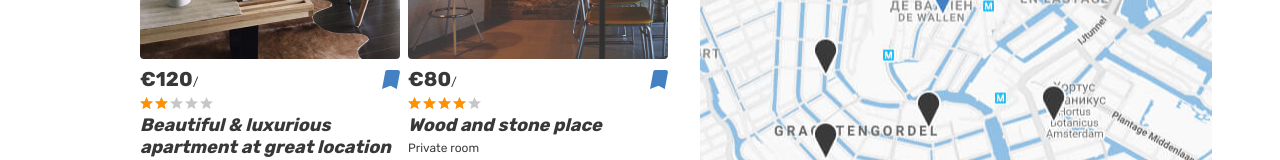
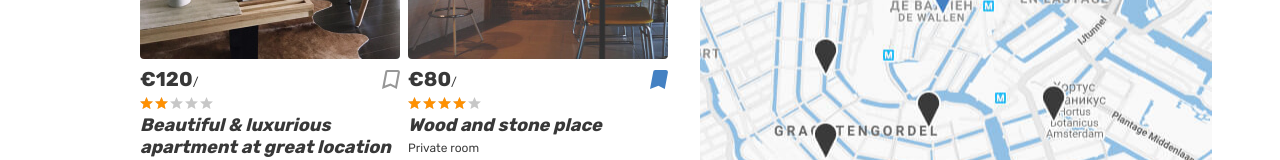
Before and after one commit to lavalon1807/SixCity, a React app: page / in a window 1280 px wide. Shown: the part 459-619 px from the top of the page. Built offline with nearby package versions, Linux system fonts and the light colour scheme.

Commit message:
добавили классы с помощью переменных и литералов

```diff
--- a/src/components/Card.jsx
+++ b/src/components/Card.jsx
@@ -6,7 +6,8 @@ const WIDTH = 20;
 
 const Card = (props) => {
   const {items} = props
-  const {mark, rating} = items
+  const {mark, rating, hasBookmark} = items
+  const bookMark = hasBookmark ? 'place-card__bookmark-button--active' : ''
 
   return (
     <article className="cities__place-card place-card">
@@ -28,7 +29,7 @@ const Card = (props) => {
             <b className="place-card__price-value">&euro;{props.items.price}</b>
             <span className="place-card__price-text">&#47;&nbsp;{props.items.day}</span>
           </div>
-          <button className="place-card__bookmark-button place-card__bookmark-button--active button" type="button">
+          <button className={`place-card__bookmark-button button ${bookMark}`} type="button">
             <svg className="place-card__bookmark-icon" width="18" height="19">
               <use xlinkHref="#icon-bookmark"></use>
             </svg>
--- a/src/mocks/offer.js
+++ b/src/mocks/offer.js
@@ -52,7 +52,7 @@ const offer = [
     img: `img/room.jpg`,
     price: `80`,
     attribute: `night`,
-    hasBookmark: false,
+    hasBookmark: true,
     rating: 4,
     name: `Beautiful & luxurious apartment`,
     type: `Apartment`,
```
